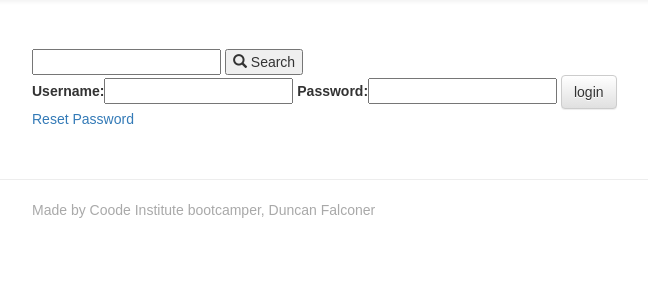
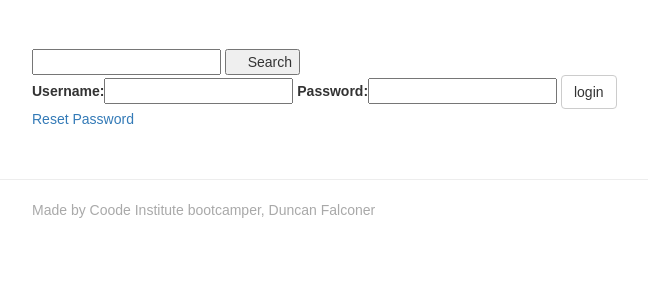
Before and after one commit to ddeveloper72/Django-e-commerce, a Django app: page /accounts/login/ in a window 1280 px wide. Shown: the part 51-351 px from the top of the page, without its empty margins (38-686 px from the left). Run offline with Django 3.2, Linux system fonts and the light colour scheme; some libraries are stand-ins or nearby versions; some web fonts are replaced.

Commit message:
Removed conflicting bootstrap css themes

```diff
--- a/templates/base.html
+++ b/templates/base.html
@@ -9,16 +9,11 @@
 
 
     <!-- Latest compiled and minified CSS -->
-    <link rel="stylesheet" href="https://maxcdn.bootstrapcdn.com/bootstrap/3.3.7/css/bootstrap.min.css" integrity="sha384-BVYiiSIFeK1dGmJRAkycuHAHRg32OmUcww7on3RYdg4Va+PmSTsz/K68vbdEjh4u" crossorigin="anonymous">
+    <link rel="stylesheet" href="https://cdnjs.cloudflare.com/ajax/libs/bootswatch/3.3.7/cerulean/bootstrap.min.css">
 
-    <link href="https://stackpath.bootstrapcdn.com/font-awesome/4.7.0/css/font-awesome.min.css" rel="stylesheet" integrity="sha384-wvfXpqpZZVQGK6TAh5PVlGOfQNHSoD2xbE+QkPxCAFlNEevoEH3Sl0sibVcOQVnN" crossorigin="anonymous">
-
-    <!-- Locall stylesheet -->
+    <!-- Local stylesheet -->
+    <link rel="stylesheet" href="{% static 'font-awesome/css/font-awesome.min.css' %}">
     <link rel="stylesheet" href="{% static 'css/styles.css' %}">
-
-
-    <!-- Optional theme -->
-    <link rel="stylesheet" href="https://maxcdn.bootstrapcdn.com/bootstrap/3.3.7/css/bootstrap-theme.min.css" integrity="sha384-rHyoN1iRsVXV4nD0JutlnGaslCJuC7uwjduW9SVrLvRYooPp2bWYgmgJQIXwl/Sp" crossorigin="anonymous">
 
     <!-- Latest compiled and minified JQuery -->
     <script src="https://code.jquery.com/jquery-3.3.1.min.js" integrity="sha256-FgpCb/KJQlLNfOu91ta32o/NMZxltwRo8QtmkMRdAu8=" crossorigin="anonymous"></script>
```
